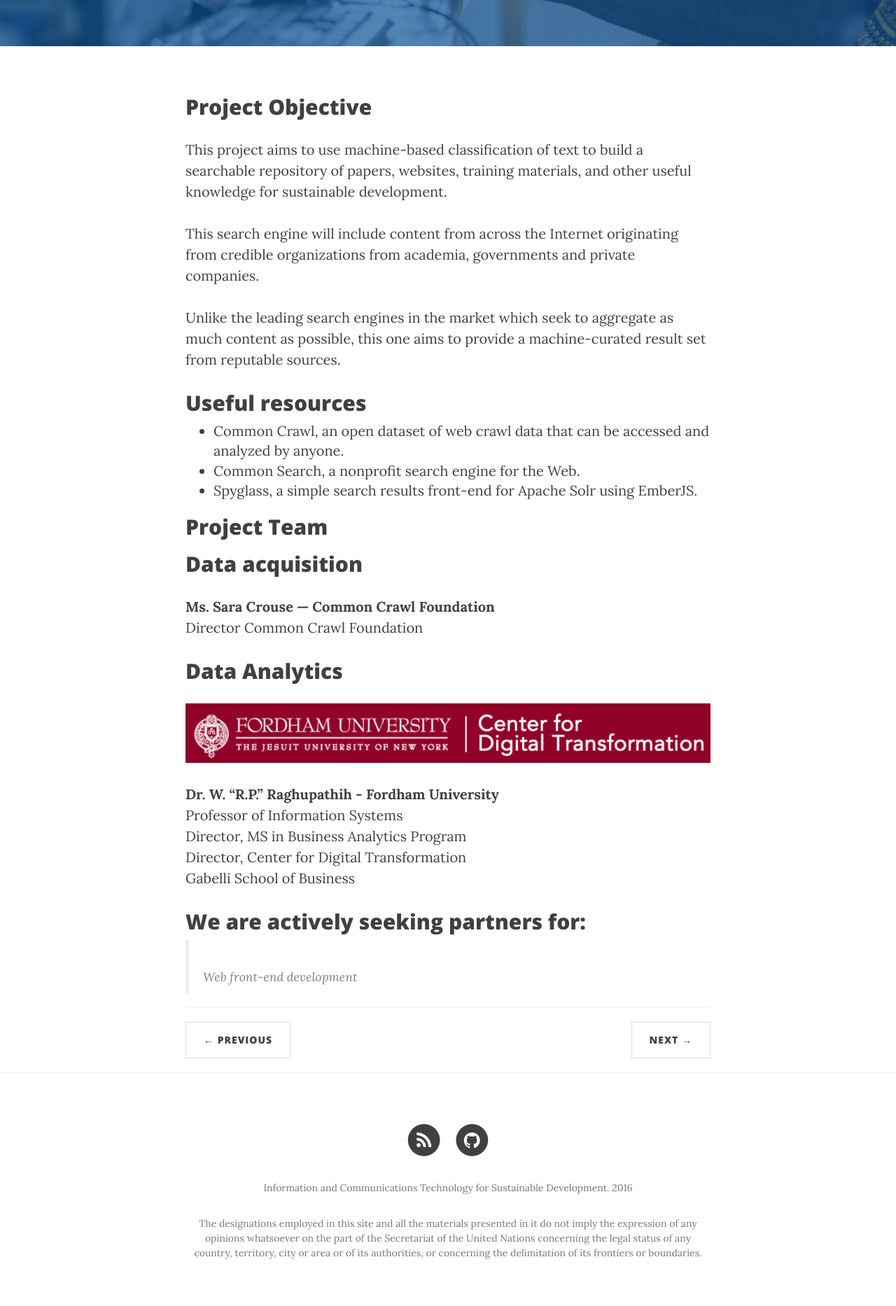
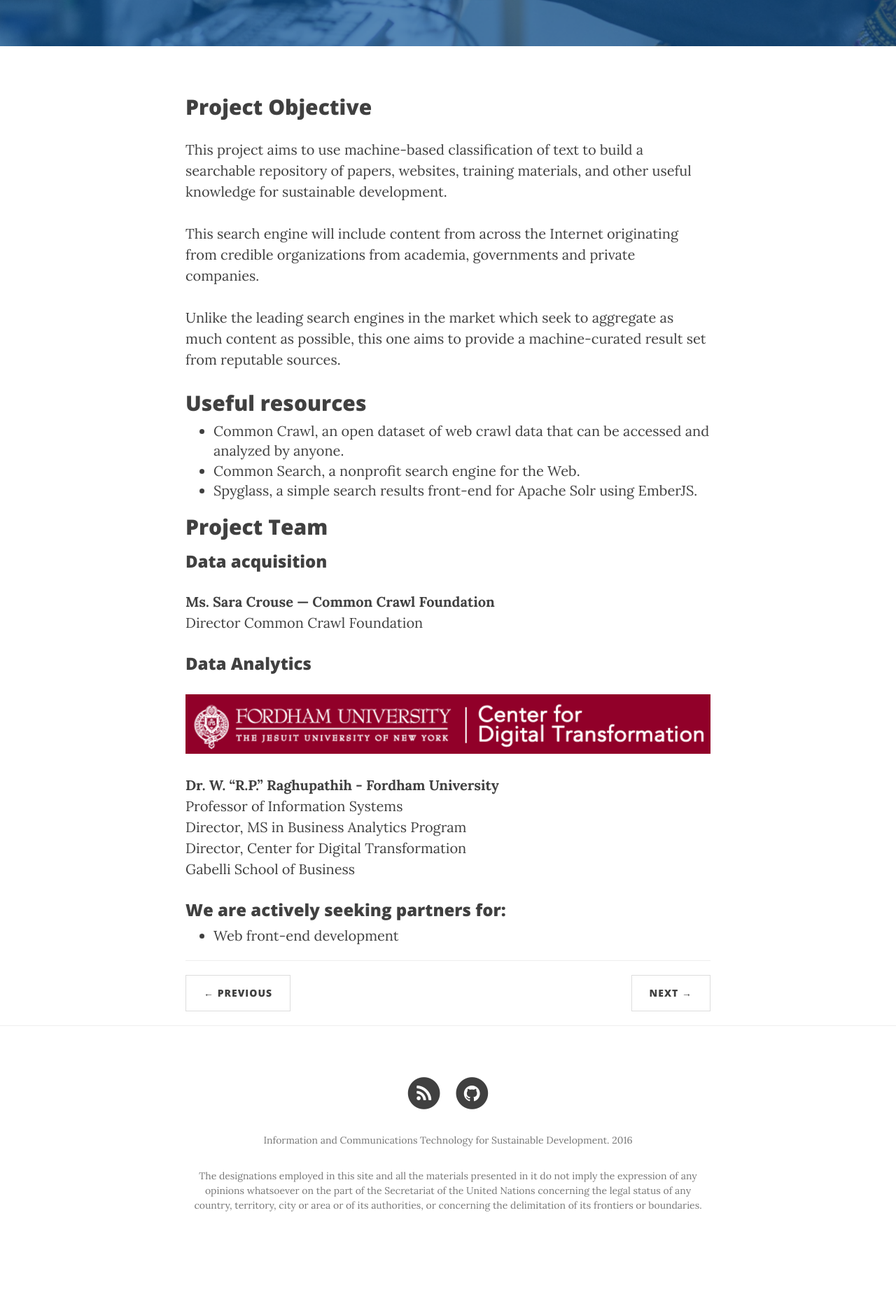
Before and after one commit to jmmnn/ICT4SD.github.io, a Jekyll site: the page built from _posts/2016-09-27-Project_ST_SEARCH.markdown, in a window 1280 px wide. Shown: the part 709-2575 px from the top of the page at 70% size. Built offline with Jekyll 4.4.1, drawn with Linux system fonts in a browser that asks for light colours; nearby versions of some CDN libraries; after the commit the page ends 2507 px from its top, so only the background shows below that.

Commit message:
fixed headers

```diff
--- a/_posts/2016-09-27-Project_ST_SEARCH.markdown
+++ b/_posts/2016-09-27-Project_ST_SEARCH.markdown
@@ -28,11 +28,11 @@
 Project Team
 ------------
 
-## Data acquisition
+### Data acquisition
 **Ms. Sara Crouse — Common Crawl Foundation**
 Director Common Crawl Foundation
 
-## Data Analytics
+### Data Analytics
 [![Fordham University’s Center for Digital Transformation]({{ site.url }}/img/partners/fordham.png)](http://fordhamcdt.org)
 
 **Dr. W. "R.P." Raghupathih - Fordham University**
@@ -41,6 +41,6 @@
 Director, Center for Digital Transformation
 Gabelli School of Business
 
-## We are actively seeking partners for:
+### We are actively seeking partners for:
 
-> Web front-end development
+- Web front-end development
```
